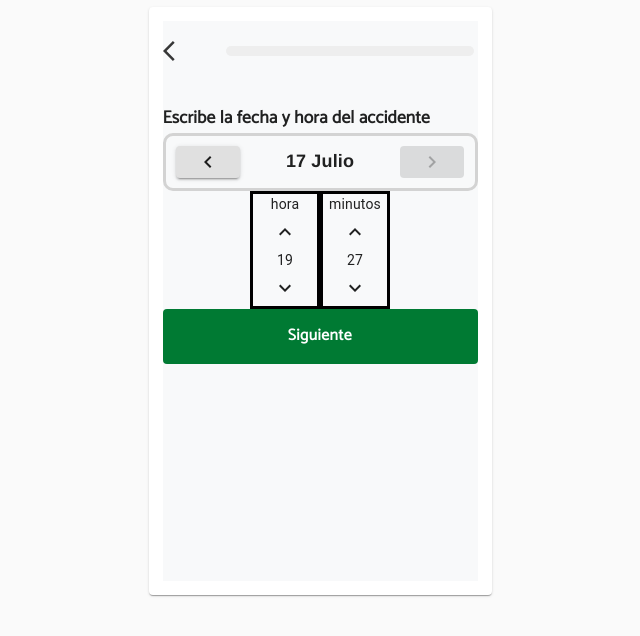
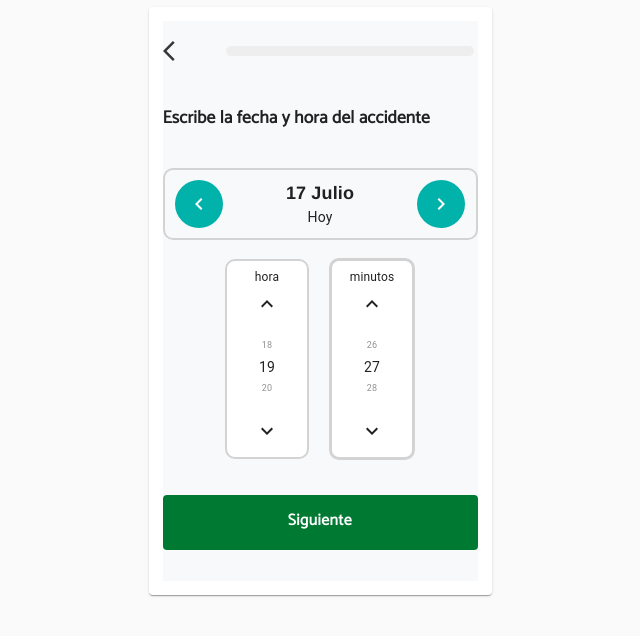
Before and after one commit to aronysalvador/AdmisionFront, a React (Create React App) app: page / in a window 1280 px wide. Shown: the top 636 px of the page, without its empty margins (320-960 px from the left). Built offline with nearby package versions, Linux system fonts and the light colour scheme; what msal would draw is missing.

Commit message:
css historia 29165

```diff
--- a/src/components/FechaSiniestro/FechaSiniestro.jsx
+++ b/src/components/FechaSiniestro/FechaSiniestro.jsx
@@ -1,7 +1,9 @@
 import React, { useEffect, useState } from "react";
 import { meses, getActualDate } from "../../util/FechasUtils";
 import { Button, Grid } from "@material-ui/core";
-import { KeyboardArrowLeft, KeyboardArrowRight } from "@material-ui/icons";
+import { KeyboardArrowLeft, KeyboardArrowRight, ArrowLeft } from "@material-ui/icons";
+import IconButton from '@material-ui/core/IconButton';
+import { getComunStyle } from "../../css/comun";
 
 const FechaSiniestro = ({ onChange }) => {
   const [days, setDays] = useState(() => {
@@ -21,6 +23,8 @@ const FechaSiniestro = ({ onChange }) => {
   });
 
   const { actualDay, actualMonth, actualYear } = getActualDate();
+  const { arrowsACHS } = getComunStyle();
+
 
   useEffect(() => {
     if (days < 1) {
@@ -57,23 +61,28 @@ const FechaSiniestro = ({ onChange }) => {
       justify="space-between"
       alignItems="center"
       style={{
-        borderStyle: "solid",
-        borderSpacing: "2px",
-        borderColor: "lightgray",
+        borderSpacing: "1px",
         borderRadius: "10px",
         padding: "10px",
+        border: "2px solid lightgray"
       }}
     >
       <Grid item>
-        <Button
+        <IconButton
+          aria-label="Ir atrás"
           variant="contained"
-          size="small"
+          component="span"
+          color="primary"
           onClick={() => {
             setDays((d) => --d);
           }}
-        >
+          style={{
+            color: "white",
+            background: "#00B2A9"
+          }}
+          >
           <KeyboardArrowLeft />
-        </Button>
+        </IconButton>
       </Grid>
       <Grid item>
         <span
@@ -81,20 +90,33 @@ const FechaSiniestro = ({ onChange }) => {
             fontFamily: "Helvetica",
             fontSize: "18px",
             fontWeight: "bold",
+            float: "left",
+            clear: "left"
           }}
         >{`${days} ${monthName}`}</span>
+        <span
+          style={{
+            display: "block",
+            textAlign: "center"
+          }}
+        >{days === actualDay && month === actualMonth ? "Hoy" : ""}</span>
       </Grid>
       <Grid item>
-        <Button
+        <IconButton
+          aria-label="Ir adelante"
+          component="span"
           variant="contained"
-          size="small"
           disabled={days === actualDay && month === actualMonth}
           onClick={() => {
             setDays((d) => ++d);
           }}
+          style={{
+            color: "white",
+            background: "#00B2A9"
+          }}
         >
           <KeyboardArrowRight />
-        </Button>
+        </IconButton>
       </Grid>
     </Grid>
   );
--- a/src/components/HoraSiniestro/HoraSiniestro.jsx
+++ b/src/components/HoraSiniestro/HoraSiniestro.jsx
@@ -1,6 +1,7 @@
 import React, { useState, useEffect } from "react";
 import { Grid, Button } from "@material-ui/core";
 import { KeyboardArrowDown, KeyboardArrowUp } from "@material-ui/icons";
+import { getSpaceStyle } from '../../css/spaceStyle'
 
 const HoraSiniestro = ({ onChange }) => {
   const [horas, setHoras] = useState(() => {
@@ -9,6 +10,8 @@ const HoraSiniestro = ({ onChange }) => {
   const [minutos, setMinutos] = useState(() => {
     return new Date().getMinutes();
   });
+
+  const spaceStyle = getSpaceStyle();
 
   useEffect(() => {
     if (horas > 23) setHoras(0);
@@ -19,16 +22,18 @@ const HoraSiniestro = ({ onChange }) => {
   }, [horas, minutos]);
 
   return (
-    <Grid container direction="row" justify="center" alignItems="center">
+    <Grid container direction="row" justify="center" alignItems="center" >
       <Grid
         item
         style={{
-          borderColor: "black",
-          borderStyle: "solid",
-          borderSpacing: "2px",
+          background: "white",
+          borderRadius: "10px",
+          padding: "8px",
+           border: "2px solid lightgray"
         }}
       >
-        <div style={{ textAlign: "center" }}>hora</div>
+        <div style={{ textAlign: "center", fontSize: "12px" }}>hora</div>
+
         <div>
           <Button
             variant="text"
@@ -39,11 +44,13 @@ const HoraSiniestro = ({ onChange }) => {
             <KeyboardArrowUp />
           </Button>
         </div>
-
+        <div className={spaceStyle.space1} />
         <div style={{ textAlign: "center" }}>
+          <div style={{ fontSize: "9px", paddingBottom: "5px", opacity: "0.5" }}>{horas == 0 ? 23 : (horas - 1 < 10 ? "0" + (horas - 1) : (horas - 1))}</div>
           {horas < 10 ? "0" + horas : horas}
+          <div style={{ fontSize: "9px", paddingTop: "5px", opacity: "0.5" }}>{horas + 1 < 10 ? "0" + (horas + 1) : (horas + 1)}</div>
         </div>
-
+        <div className={spaceStyle.space1} />
         <div>
           <Button
             variant="text"
@@ -55,15 +62,19 @@ const HoraSiniestro = ({ onChange }) => {
           </Button>
         </div>
       </Grid>
+
       <Grid
         item
         style={{
-          borderColor: "black",
           borderStyle: "solid",
-          borderSpacing: "2px",
+          background: "white",
+          borderRadius: "10px",
+          borderColor: "lightgray",
+          padding: "8px",
+          marginLeft: "20px"
         }}
       >
-        <div style={{ textAlign: "center" }}>minutos</div>
+        <div style={{ textAlign: "center", fontSize: "12px" }}>minutos</div>
         <div>
           <Button
             variant="text"
@@ -74,11 +85,13 @@ const HoraSiniestro = ({ onChange }) => {
             <KeyboardArrowUp />
           </Button>
         </div>
-
+        <div className={spaceStyle.space1} />
         <div style={{ textAlign: "center" }}>
-          {minutos < 10 ? `0${minutos}` : minutos}
+          <div style={{ fontSize: "9px", paddingBottom: "5px", opacity: "0.5" }}>{minutos == 0 ? 59 : (minutos - 1 < 10 ? "0" + (minutos - 1) : (minutos - 1))}</div>
+          {minutos < 10 ? "0" + minutos : minutos}
+          <div style={{ fontSize: "9px", paddingTop: "5px", opacity: "0.5" }}>{minutos + 1 < 10 ? "0" + (minutos + 1) : (minutos + 1)}</div>
         </div>
-
+        <div className={spaceStyle.space1} />
         <div>
           <Button
             variant="text"
--- a/src/containers/FechaHoraSiniestro/FechaHoraSiniestro.jsx
+++ b/src/containers/FechaHoraSiniestro/FechaHoraSiniestro.jsx
@@ -6,8 +6,11 @@ import { getComunStyle } from "../../css/comun";
 import Cabecera from "../../components/cabecera/index";
 import { useDispatch, useSelector, shallowEqual } from "react-redux";
 import { handleSetStep, updateForm } from "../../redux/actions/AdmissionAction";
+import {getSpaceStyle} from '../../css/spaceStyle'
 
 const FechaHoraSiniestro = () => {
+  const spaceStyle = getSpaceStyle();
+
   const [fechaSiniestro, setFechaSiniestro] = useState({});
   const [horaSiniestro, setHoraSiniestro] = useState({});
   const { buttonAchs, root, pregunta } = getComunStyle();
@@ -33,8 +36,11 @@ const FechaHoraSiniestro = () => {
       <Typography className={pregunta}>
         Escribe la fecha y hora del accidente
       </Typography>
+      <div  className={spaceStyle.space2} />
       <FechaSiniestro onChange={setFechaValueSiniestro} />
+      <div  className={spaceStyle.space1} />
       <HoraSiniestro onChange={setHoraValueSiniestro} />
+      <div className={spaceStyle.space2} />
       <Button
         className={buttonAchs}
         onClick={() => {
```
